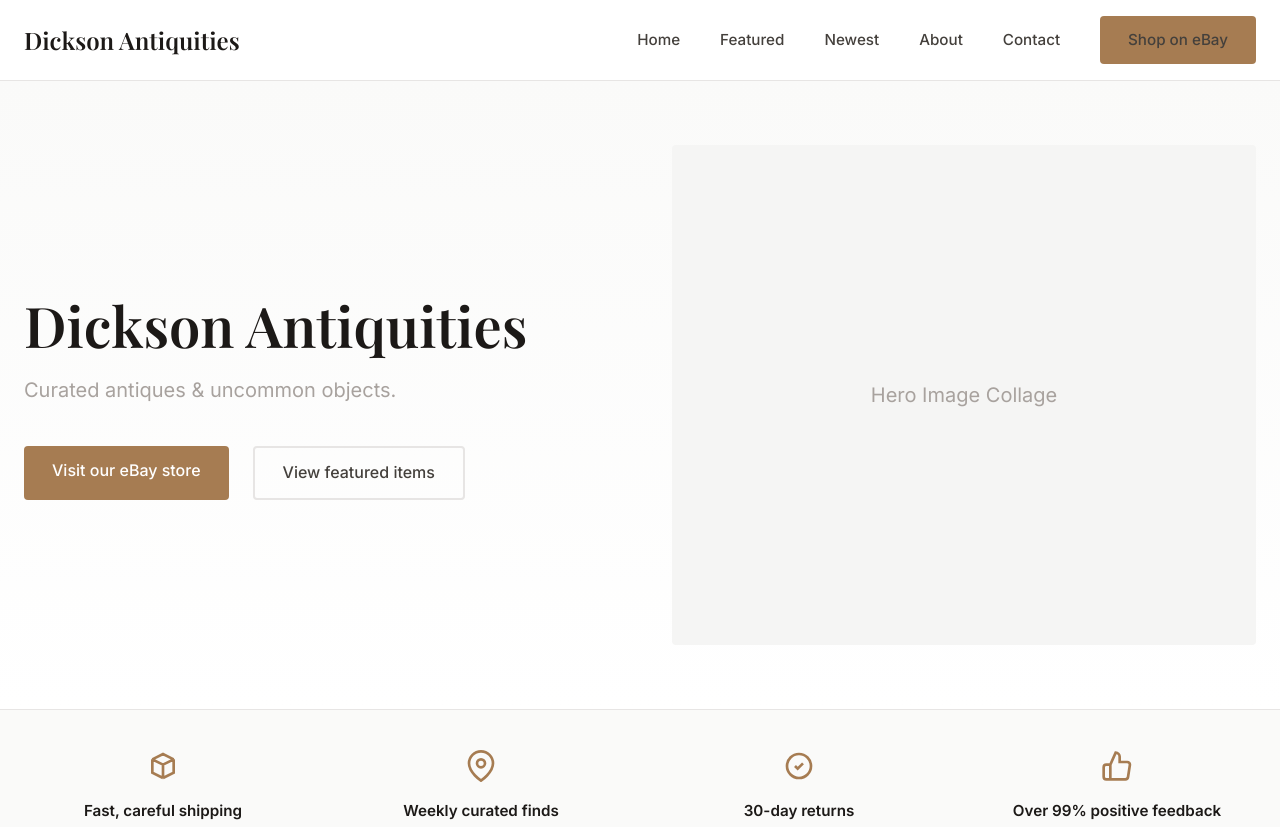
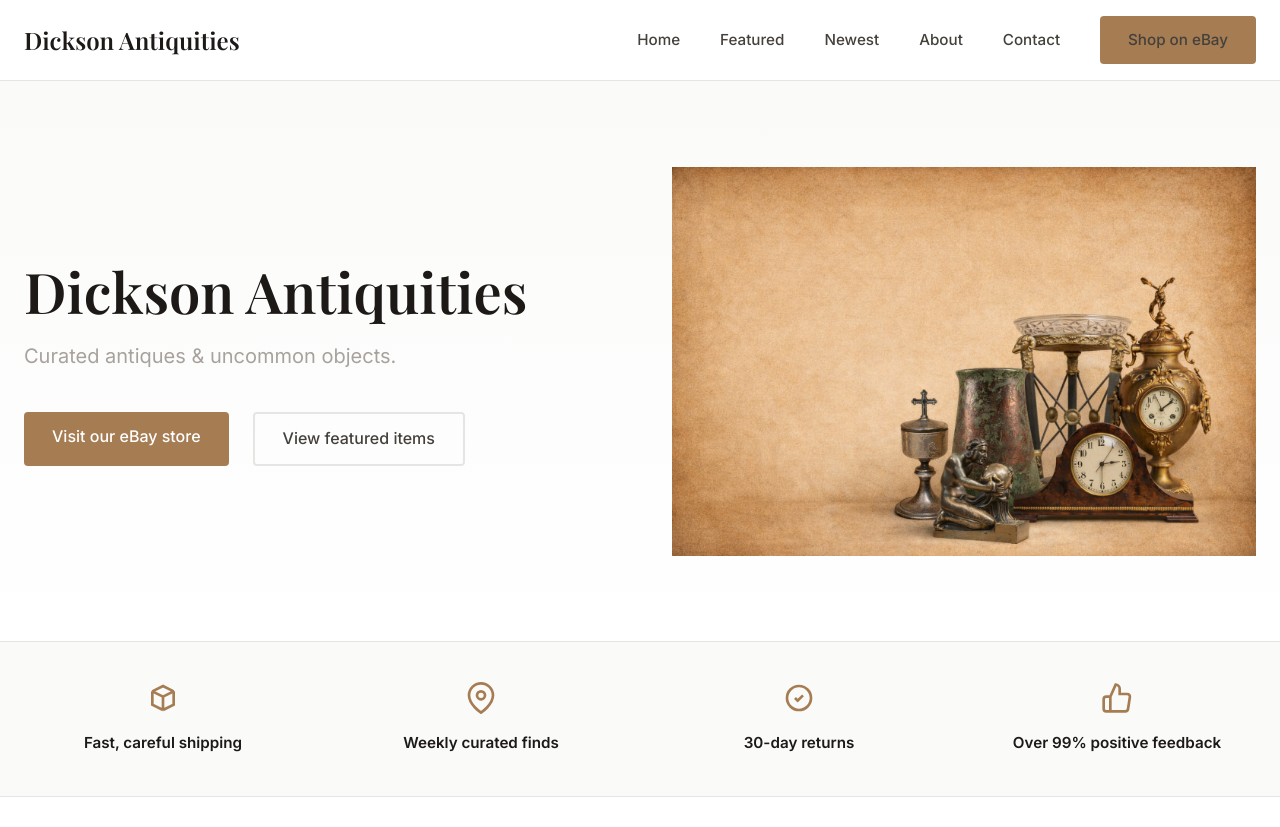
Before and after one commit to Gachafruit/dickson-antiquities, a plain HTML site: page index.html in a window 1280 px wide. Shown: the top 827 px of the page. Drawn offline with nearby package versions, Linux system fonts and the light colour scheme.

Commit message:
Pointed hero image class towards Hero.jpg in the images section

```diff
--- a/index.html
+++ b/index.html
@@ -48,13 +48,14 @@
                     <a href="#featured" class="btn-secondary">View featured items</a>
                 </div>
             </div>
-            <div class="hero-image">
-                <!-- REPLACE: Add your hero image(s) here -->
-                <!-- Suggestion: Use a collage of 3-4 signature pieces -->
-                <div class="hero-image-placeholder">
-                    <div class="placeholder-text">Hero Image Collage</div>
-                </div>
-            </div>
+           <div class="hero-image">
+  <img
+    src="images/Hero.jpg"
+    alt="Curated antiques from Dickson Antiquities"
+    class="hero-img"
+  >
+</div>
+
         </div>
     </section>
 
@@ -361,4 +362,5 @@
 
     <script src="script.js"></script>
 </body>
+
 </html>
```
